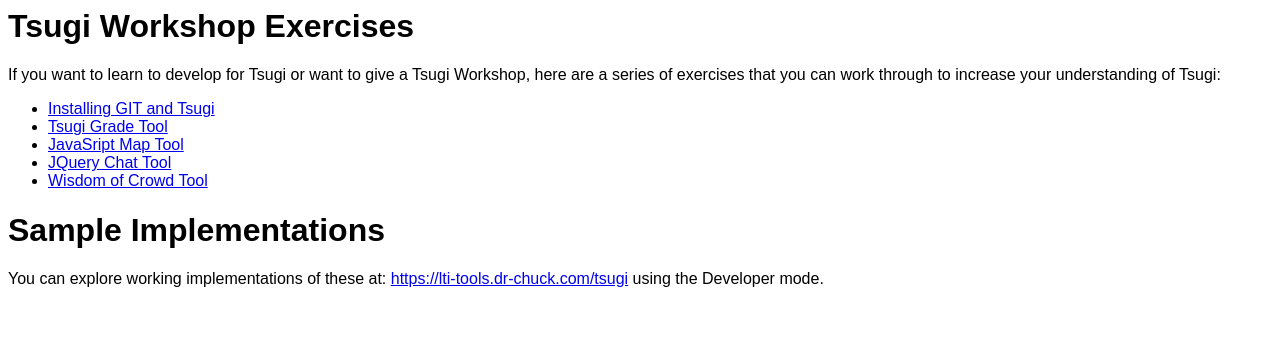
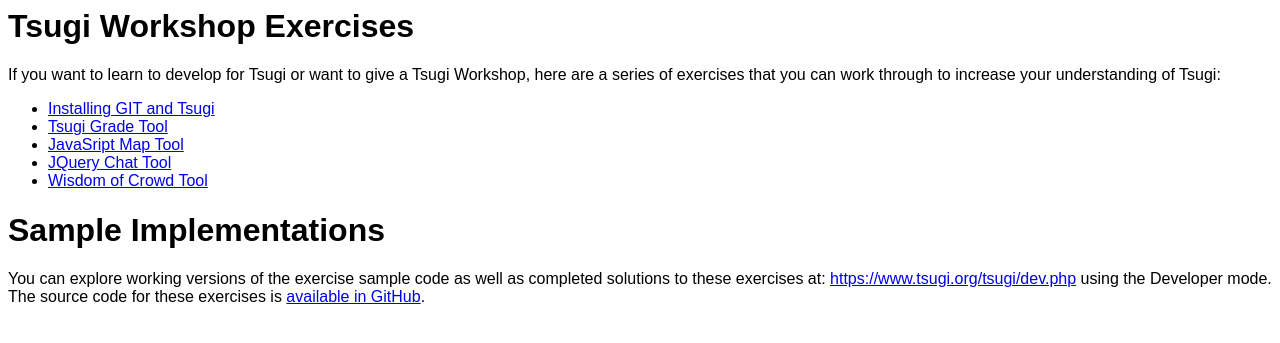
Before and after one commit to tsugiproject/tsugi-php-exercises, a PHP site: page / in a window 1280 px wide. Shown: the top 343 px of the page. Run offline with PHP 8.4, Linux system fonts and the light colour scheme.

Commit message:
Update the documentation.

```diff
--- a/index.php
+++ b/index.php
@@ -31,9 +31,13 @@ Wisdom of Crowd Tool</a></li>
 </ul>
 <h1>Sample Implementations</h1>
 <p>
-You can explore working implementations of these at:
-
-<a href="https://lti-tools.dr-chuck.com/tsugi" target="_blank">https://lti-tools.dr-chuck.com/tsugi</a>
+You can explore working versions of the exercise
+sample code as well as completed solutions to these exercises at:
+<a href="https://www.tsugi.org/tsugi/dev.php"
+target="_blank">https://www.tsugi.org/tsugi/dev.php</a>
 using the Developer mode.
+The source code for these exercises is
+<a href="https://github.com/tsugiproject/tsugi-php-exercises" target="_blank">
+available in GitHub</a>.
 </p>
 </body>
```
